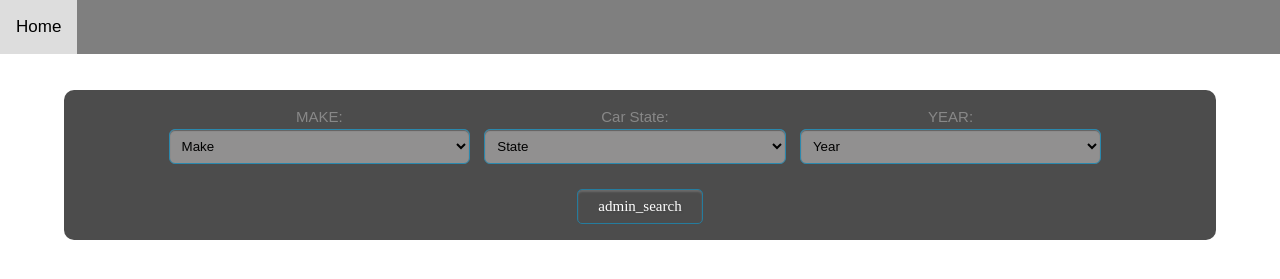
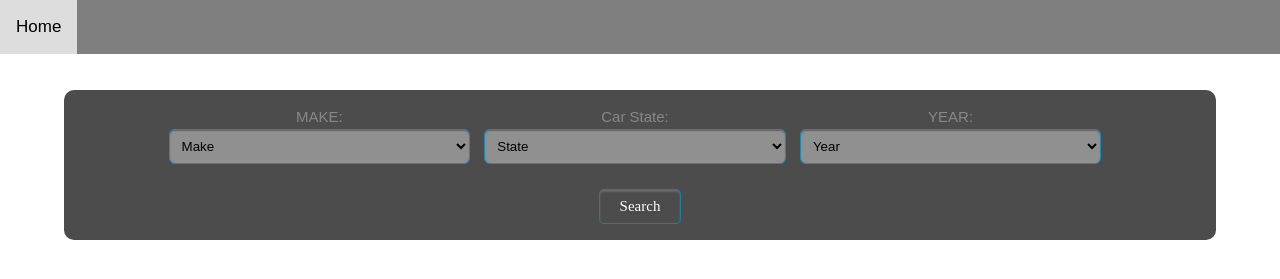
Before and after one commit to OduduU/Auto_Mart, a plain HTML site: page UI/admindashboard.html in a window 1280 px wide. Shown: the top 279 px of the page. Drawn offline with Linux system fonts and the light colour scheme.

Commit message:
made changes to Admin UI

```diff
--- a/UI/admindashboard.html
+++ b/UI/admindashboard.html
@@ -70,7 +70,7 @@
                     </div>
 
                     <div class="button-section">
-                        <input type="submit" name="submit" value="admin_search" id="submitBtn" />
+                        <input type="submit" name="submit" value="Search" id="submitBtn" />
                     </div>
                 </form>
             </div>
```
